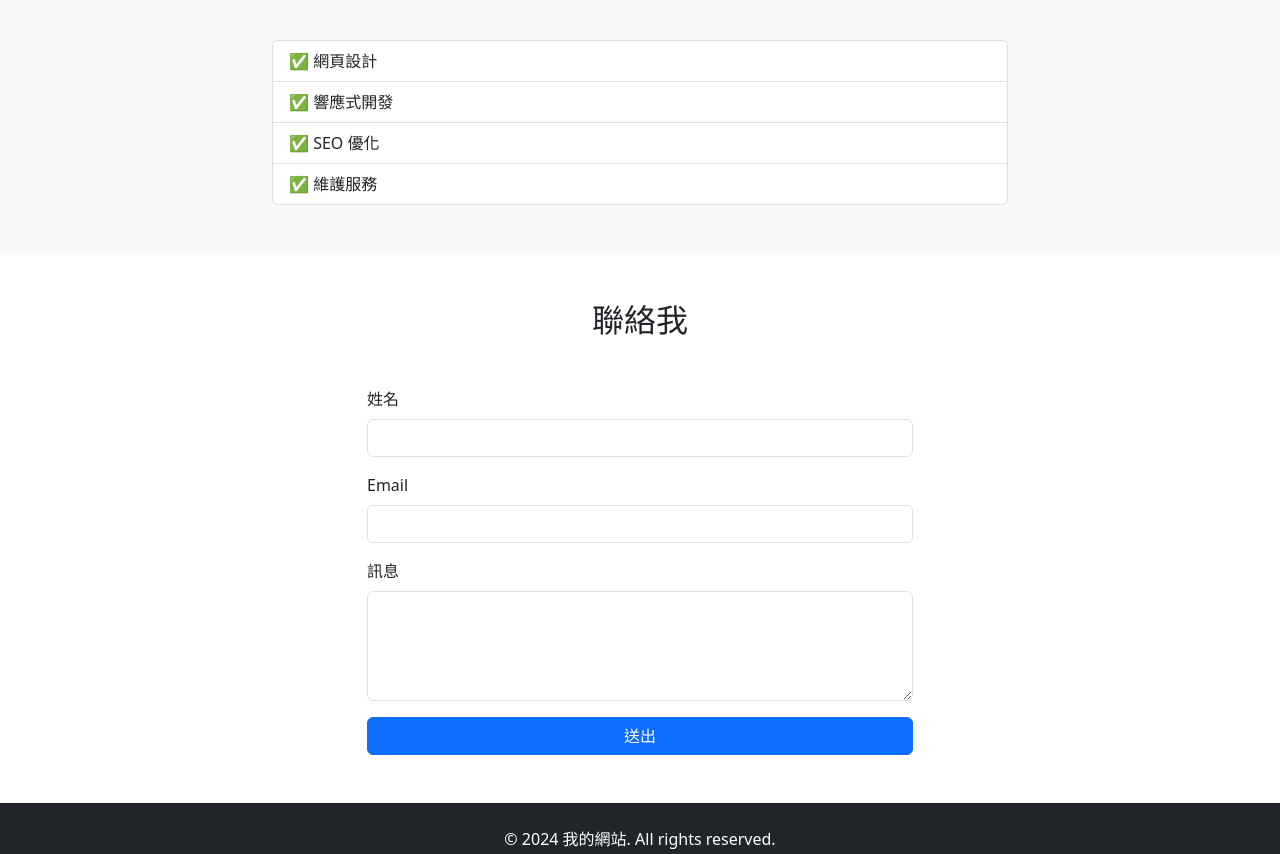
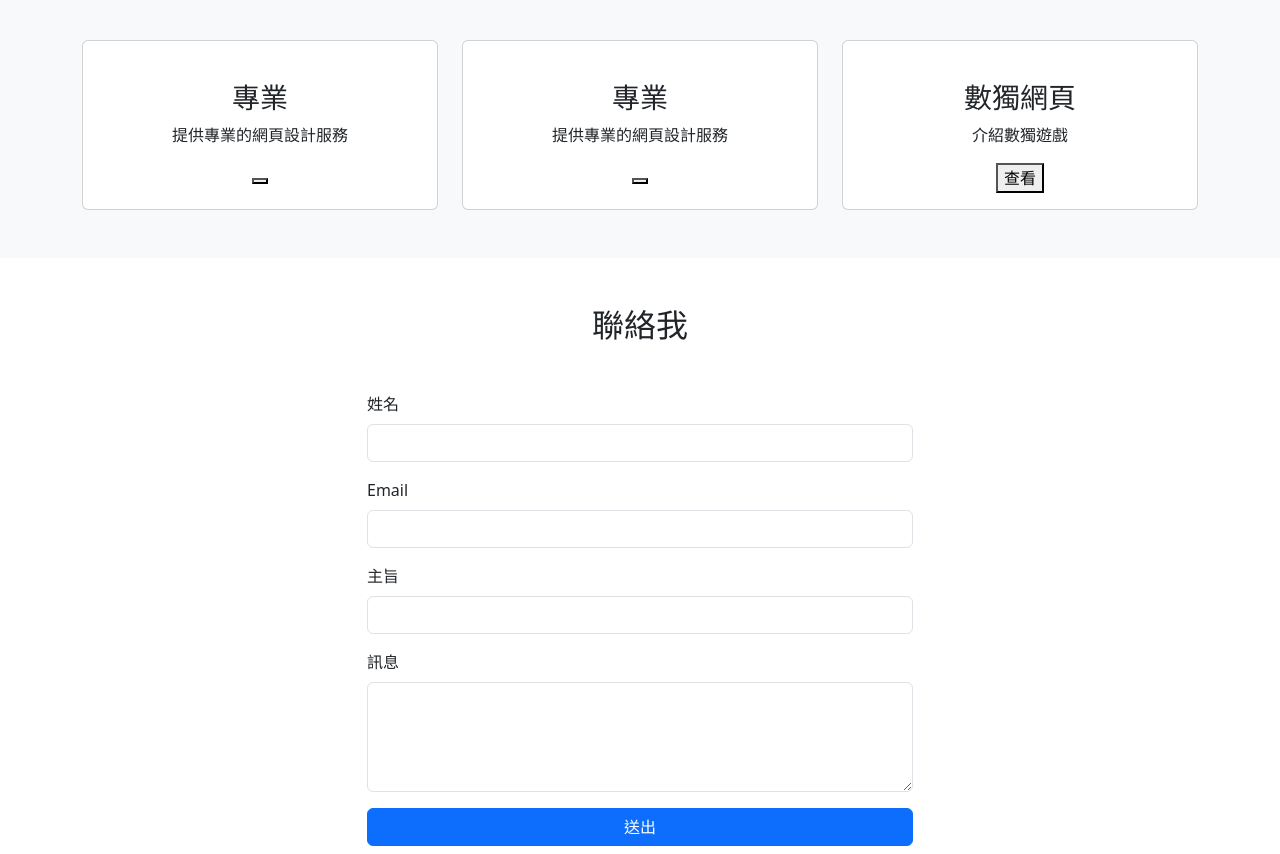
Before and after one commit to PUyifei/114_tkuim_web, a plain HTML site: page 1013/portfolio.html in a window 1280 px wide. Shown: the part 1220-2074 px from the top of the page. Drawn offline with nearby package versions, Linux system fonts and the light colour scheme.

Commit message:
test_BStr

```diff
--- a/1013/portfolio.html
+++ b/1013/portfolio.html
@@ -122,13 +122,35 @@
         <div class="container">
             <h2 class="text-center mb-5">作品集</h2>
             <div class="row">
-                <div class="col-lg-8 mx-auto">
-                    <ul class="list-group">
-                        <li class="list-group-item">✅ 網頁設計</li>
-                        <li class="list-group-item">✅ 響應式開發</li>
-                        <li class="list-group-item">✅ SEO 優化</li>
-                        <li class="list-group-item">✅ 維護服務</li>
-                    </ul>
+                <div class="col-lg-4 col-md-6">
+                    <div class="card h-100 text-center">
+                        <div class="card-body">
+                            <img src="" class="" alt="">
+                            <h3 class="card-title">專業</h3>
+                            <p class="card-text">提供專業的網頁設計服務</p>
+                            <button class=""></button>
+                        </div>
+                    </div>
+                </div>
+                <div class="col-lg-4 col-md-6">
+                    <div class="card h-100 text-center">
+                        <div class="card-body">
+                            <img src="" class="" alt="">
+                            <h3 class="card-title">專業</h3>
+                            <p class="card-text">提供專業的網頁設計服務</p>
+                            <button class=""></button>
+                        </div>
+                    </div>
+                </div>
+                <div class="col-lg-4 col-md-6">
+                    <div class="card h-100 text-center">
+                        <div class="card-body">
+                            <img src="" class="" alt="">
+                            <h3 class="card-title">數獨網頁</h3>
+                            <p class="card-text">介紹數獨遊戲</p>
+                            <button class="btn-info">查看</button>
+                        </div>
+                    </div>
                 </div>
             </div>
         </div>
@@ -151,7 +173,11 @@
                                 <input type="email" class="form-control" id="email" required />
                             </div>
                             <div class="mb-3">
-                                <label for="message" class="form-label">訊息</label>
+                                <label for="title" class="form-label">主旨</label>
+                                <input type="text" class="form-control" id="title" required />
+                            </div>
+                            <div class="mb-3">
+                                <label for="textarea" class="form-label">訊息</label>
                                 <textarea class="form-control" id="message" rows="4" required></textarea>
                             </div>
                             <button type="submit" class="btn btn-primary w-100">
```
